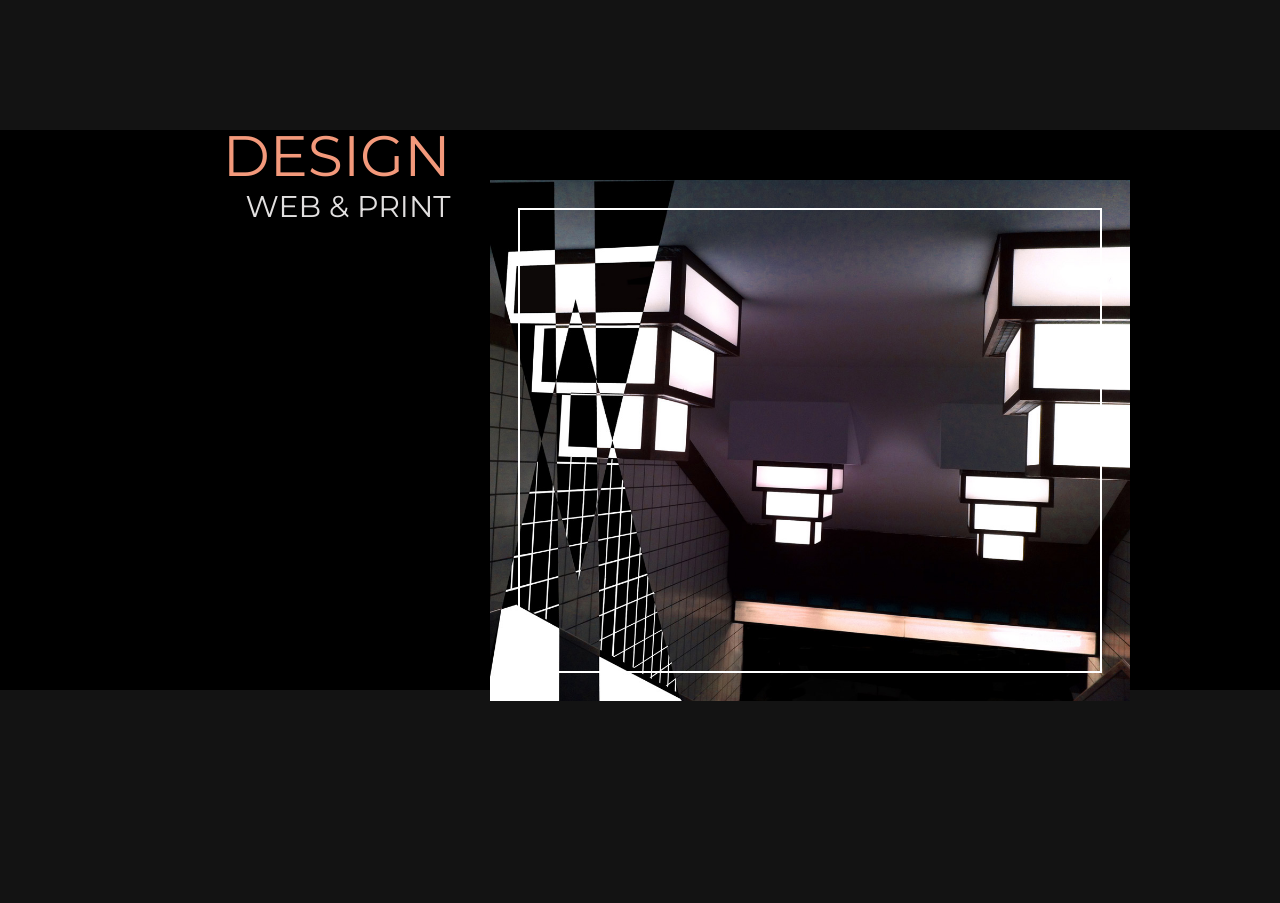
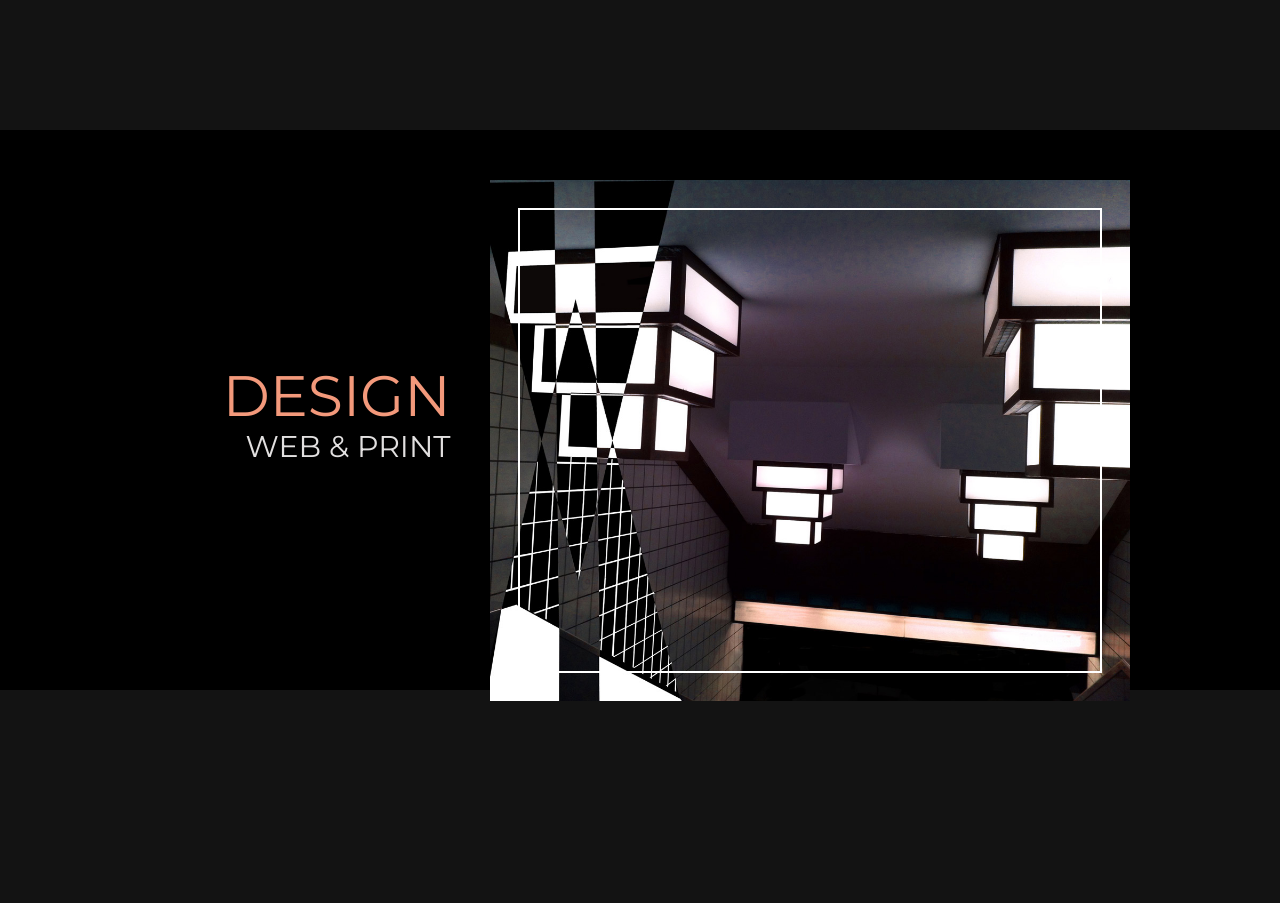
Before and after one commit to moermaeid/kbiehlman.github.io, a plain HTML site: page index.html in a window 1280 px wide. Shown: the part 1040-1943 px from the top of the page. Drawn offline with nearby package versions, Linux system fonts and the light colour scheme.

Commit message:
Abstände Anpassen Index

```diff
--- a/css/styles.css
+++ b/css/styles.css
@@ -239,7 +239,7 @@ nav .wrapper {
 .headline {
     font-family: 'Montserrat', serif;
     font-size: 57px;
-    /*margin-top: 243px;*/
+    margin-top: 40px;
     color: #f3997b;
     text-transform: uppercase;
     line-height: 0.9em;
@@ -1085,6 +1085,11 @@ nav li {
     width: 50%;
 }
 
+.headline {
+    margin-top: 240px;
+;
+}
+
 
 
 
```
